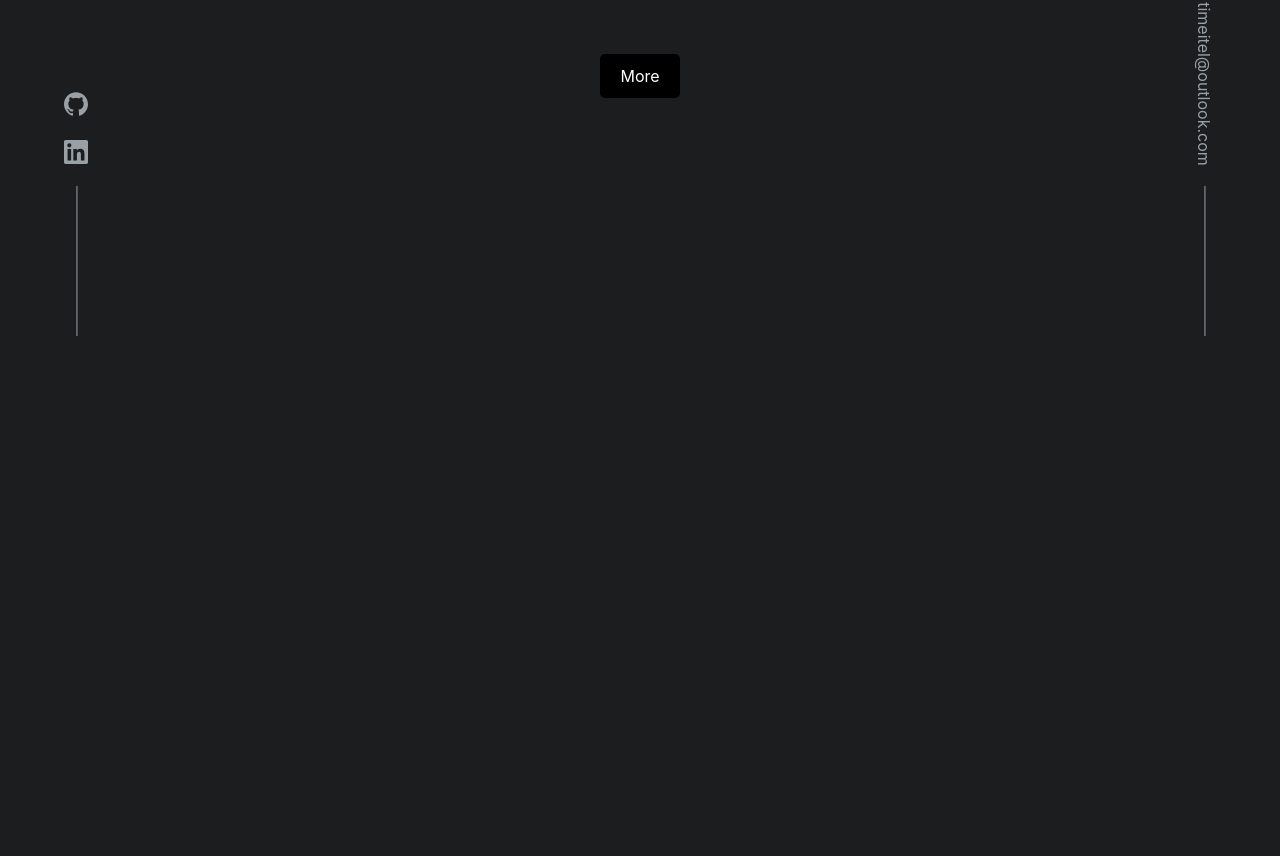
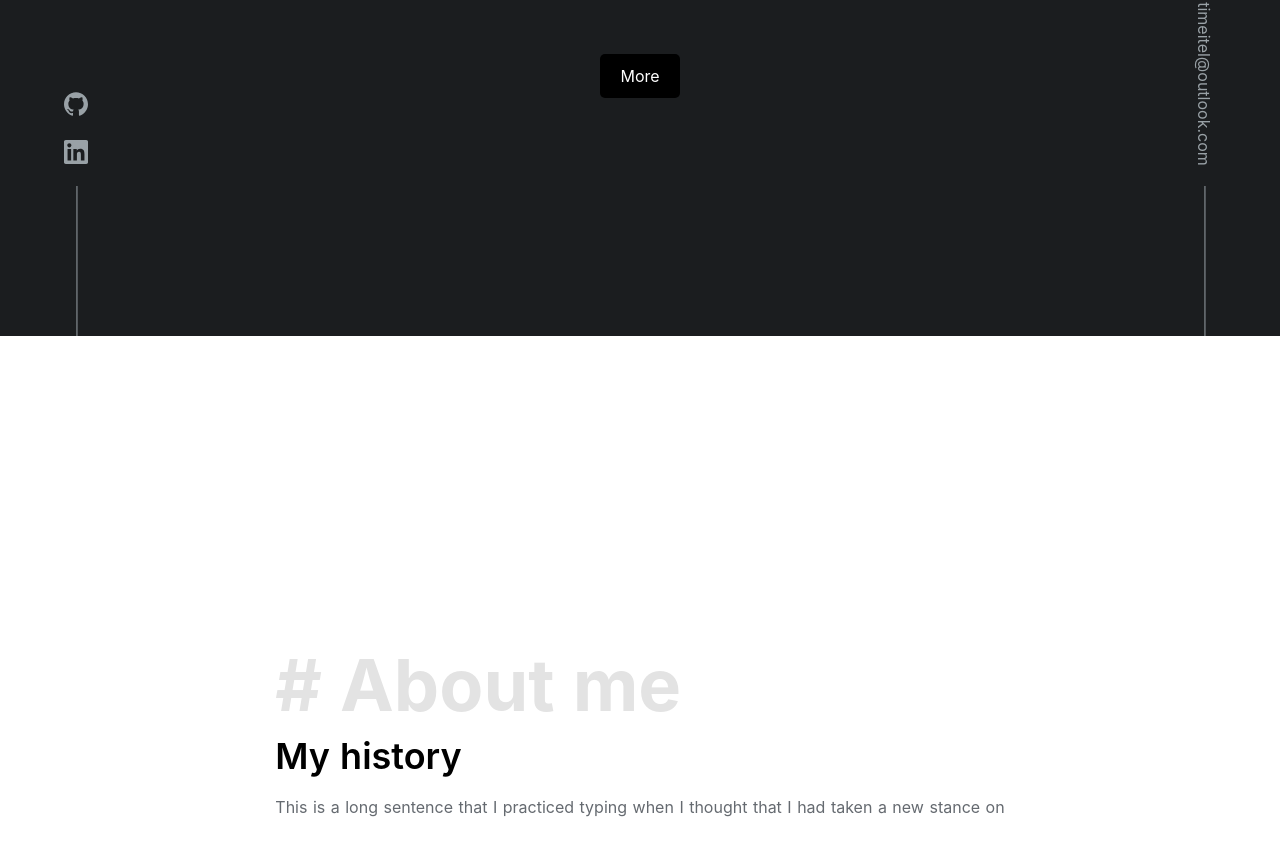
Before and after one commit to timeitel/portfolio-nuxt, a Nuxt app: page / in a window 1280 px wide. Shown: the part 464-1320 px from the top of the page. Before the commit the page ends 800 px from the top, so only its background shows below. Built offline with nearby package versions, Linux system fonts and the light colour scheme.

Commit message:
Add about me section

```diff
--- a/assets/css/tailwind.css
+++ b/assets/css/tailwind.css
@@ -3,7 +3,7 @@
 @import 'tailwindcss/utilities';
 
 .icon {
-  @apply fill-current text-c-grey cursor-pointer;
+  @apply fill-current text-c-grey-2 cursor-pointer;
 }
 
 .icon:hover {
--- a/components/FloatingEmail.vue
+++ b/components/FloatingEmail.vue
@@ -1,6 +1,6 @@
 <template>
   <div class="side-container text-c-blue hidden lg:flex">
-    <a class="email-link text-c-grey hover:text-c-blue" href="#">timeitel@outlook.com</a>
+    <a class="email-link text-c-grey-2 hover:text-c-blue" href="#">timeitel@outlook.com</a>
     <div class="vertical-divider" />
   </div>
 </template>
@@ -30,7 +30,7 @@ export default {
 }
 
 .vertical-divider {
-  border-left: 1px solid var(--grey);
+  border-left: 1px solid var(--grey-2);
   height: 150px;
   margin-top: 10px;
   transform: translateX(45%);
--- a/components/FloatingLinks.vue
+++ b/components/FloatingLinks.vue
@@ -22,7 +22,7 @@ export default {
 }
 
 .vertical-divider {
-  border-left: 1px solid var(--grey);
+  border-left: 1px solid var(--grey-2);
   height: 150px;
   margin-top: 10px;
   transform: translateX(45%);
--- /dev/null
+++ b/components/TheAbout.vue
@@ -0,0 +1,40 @@
+<template>
+  <main>
+    <section id="about-me" class="h-screen w-screen bg-c-white grid">
+      <div class="header-group item text-left">
+        <h2 class="section__title text-c-grey-1">
+          # About me
+        </h2>
+        <h3 class="my-history my-3 text-c-black">
+          My history
+        </h3>
+        <p class="text-c-grey-3">
+          This is a long sentence that I practiced typing when I thought that I had taken a new stance on
+        </p>
+      </div>
+    </section>
+  </main>
+</template>
+
+<script>
+export default {
+
+}
+</script>
+
+<style lang="scss" scoped>
+#about-me {
+place-items: center;
+}
+
+.my-history {
+  font-size: 2.25rem;
+  font-weight: 600;
+}
+
+.header-group {
+  display: flex;
+  flex-direction: column;
+  justify-content: flex-start;
+}
+</style>
--- a/components/TheLanding.vue
+++ b/components/TheLanding.vue
@@ -14,7 +14,7 @@
         Tim Eitel | Software Engineer
       </p>
     </h2>
-    <a class="landing__button button" href="#">More</a>
+    <a class="landing__button button" href="#about-me">More</a>
   </div>
 </template>
 
--- a/layouts/default.vue
+++ b/layouts/default.vue
@@ -45,7 +45,7 @@ html {
   background-color: #3b8070;
 }
 
-.button--grey {
+.button--grey-2 {
   display: inline-block;
   border-radius: 4px;
   border: 1px solid #35495e;
--- a/pages/index.vue
+++ b/pages/index.vue
@@ -3,6 +3,7 @@
     <the-landing />
     <floating-links />
     <floating-email />
+    <the-about />
   </div>
 </template>
 
@@ -11,12 +12,14 @@ import Vue from 'vue'
 import TheLanding from '@/components/TheLanding.vue'
 import FloatingLinks from '@/components/FloatingLinks.vue'
 import FloatingEmail from '@/components/FloatingEmail.vue'
+import TheAbout from '@/components/TheAbout.vue'
 
 export default Vue.extend({
   components: {
     FloatingLinks,
     FloatingEmail,
-    TheLanding
+    TheLanding,
+    TheAbout
   },
   head () {
     return {
@@ -30,8 +33,13 @@ export default Vue.extend({
 :root {
   --dark: #1b1d1f;
   --black: #0f1011;
-  --grey: #99a1a6;
+  --grey-1: #e3e3e3;
+  --grey-2: #99a1a6;
   --blue: #0069d9,
+}
+
+html {
+  scroll-behavior: smooth;
 }
 
 body {
@@ -43,8 +51,15 @@ body {
   margin: 0 auto;
   min-height: 100vh;
   display: flex;
+  flex-direction: column;
   justify-content: center;
   align-items: center;
   text-align: center;
 }
+
+.section__title {
+  font-weight: 700;
+  line-height: .9;
+  font-size: 4.5rem;
+}
 </style>
--- a/tailwind.config.js
+++ b/tailwind.config.js
@@ -3,7 +3,9 @@ module.exports = {
     colors: {
       'c-blue': '#0069d9',
       'c-white': '#ffffff',
-      'c-grey': '#99a1a6',
+      'c-grey-1': '#e3e3e3',
+      'c-grey-2': '#99a1a6',
+      'c-grey-3': '#656a70',
       'c-dark': '#1b1d1f',
       'c-black': '#000000'
     }
```
